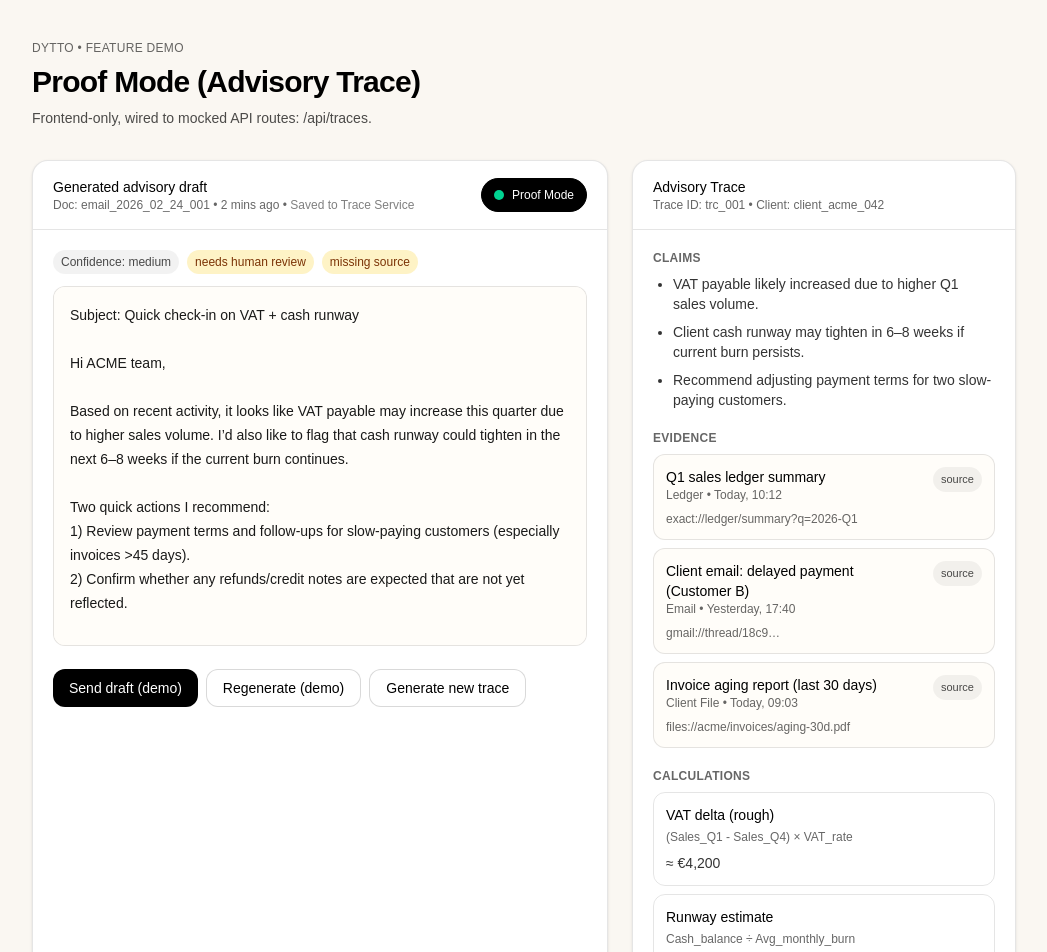
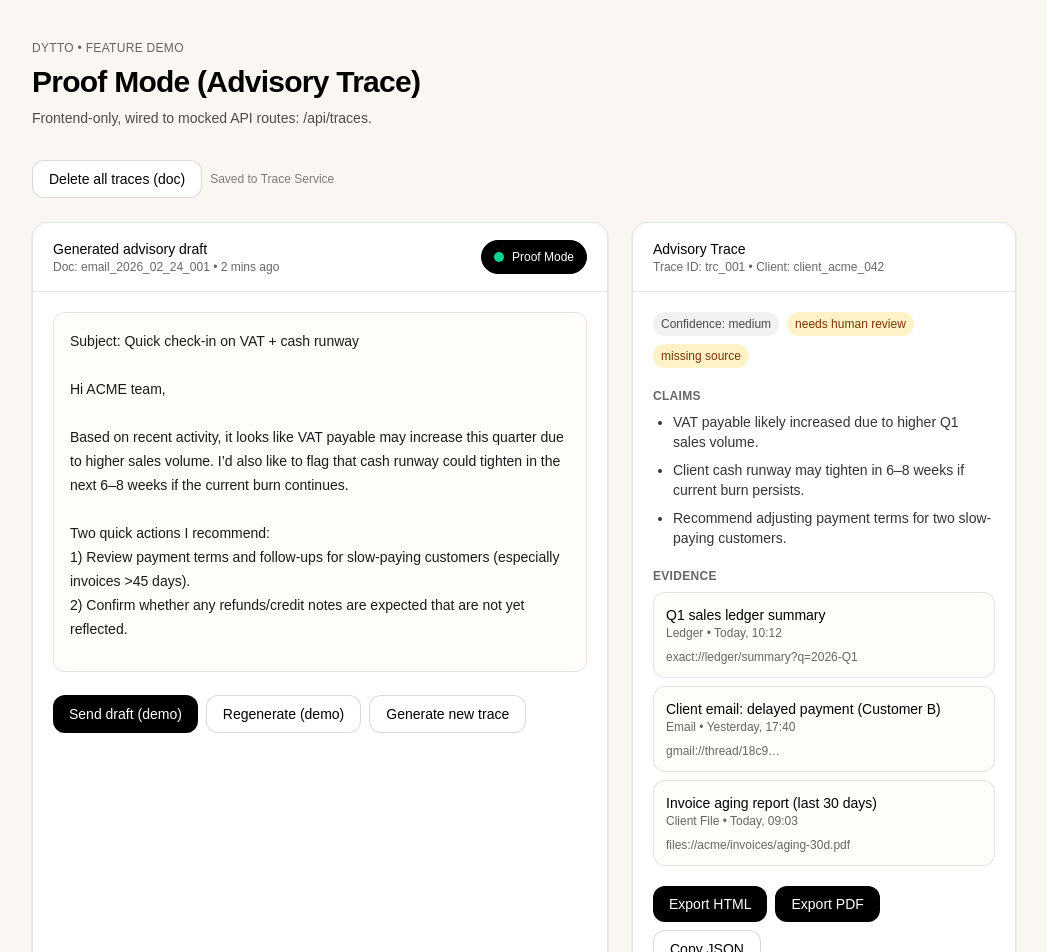
Before and after one commit to AntipasBen23/Dytto-feature-demo, a Next.js app: page / in a window 1280 px wide. Shown: the top 952 px of the page, without its empty margins (116-1163 px from the left). Built offline with nearby package versions, Linux system fonts and the light colour scheme.

Commit message:
updated proofdemo

```diff
--- a/src/app/ProofDemo.tsx
+++ b/src/app/ProofDemo.tsx
@@ -2,7 +2,7 @@
 
 import { useEffect, useMemo, useState } from "react";
 import { makeSeedTrace, type Trace } from "@/lib/traceSchema";
-import { buildMemoHtml } from "@/lib/memoExport";
+import { buildMemoHtml, openPrintMemo } from "@/lib/memoExport";
 import { createTrace, listTraces } from "@/lib/traceApi";
 import { uid, relativeNow } from "@/lib/ids";
 import TraceHistory from "./TraceHistory";
@@ -41,7 +41,7 @@ Best,
   function pop(msg: string) {
     setToast(msg);
     window.clearTimeout((pop as any)._t);
-    (pop as any)._t = window.setTimeout(() => setToast(null), 2000);
+    (pop as any)._t = window.setTimeout(() => setToast(null), 2200);
   }
 
   async function refreshHistory(docId: string) {
@@ -114,6 +114,15 @@ Best,
     pop("Exported memo (HTML)");
   }
 
+  function exportMemoPdf(trace: Trace) {
+    try {
+      openPrintMemo(trace, draftEmail);
+      pop("Opened print dialog (Save as PDF)");
+    } catch (e: any) {
+      pop(e?.message || "Print failed");
+    }
+  }
+
   async function generateNewTrace() {
     if (state.status !== "ready") return;
 
@@ -131,22 +140,42 @@ Best,
     };
 
     const created = await createTrace(next);
-    if (!created.ok) {
-      setSavedLabel("");
-      pop(created.error);
-      return;
-    }
+    if (!created.ok) return pop(created.error);
 
     const h = await refreshHistory(cur.docId);
-    if (!h.ok) {
-      setSavedLabel("");
-      pop(h.error);
-      return;
-    }
+    if (!h.ok) return pop(h.error);
 
     setState({ status: "ready", trace: h.traces[0] || created.trace });
     setSavedLabel("Saved to Trace Service");
     pop("Generated new trace");
+  }
+
+  async function deleteAllForDoc() {
+    const docId = state.status === "ready" ? state.trace.docId : seed.docId;
+    setSavedLabel("Deleting…");
+
+    const res = await fetch(`/api/traces?docId=${encodeURIComponent(docId)}`, {
+      method: "DELETE",
+    });
+    const data = await res.json().catch(() => null);
+
+    if (!res.ok || !data?.ok) {
+      setSavedLabel("");
+      return pop(data?.error || `Delete failed (${res.status})`);
+    }
+
+    pop(`Deleted ${data.deleted} trace(s)`);
+    setSavedLabel("");
+
+    // Re-seed immediately so the demo stays alive
+    const created = await createTrace(seed);
+    if (!created.ok) return pop(created.error);
+
+    const h = await refreshHistory(seed.docId);
+    if (!h.ok) return pop(h.error);
+
+    setState({ status: "ready", trace: h.traces[0] || created.trace });
+    setSavedLabel("Saved to Trace Service");
   }
 
   function selectTrace(id: string) {
@@ -172,14 +201,13 @@ Best,
           </p>
         </div>
 
-        {state.status === "loading" ? (
-          <Card>
-            <p className="text-sm font-medium">Loading Trace Service…</p>
-            <p className="mt-2 text-sm text-black/70">Simulating latency + failures.</p>
-          </Card>
-        ) : state.status === "error" ? (
-          <Card>
-            <p className="text-sm font-medium">Trace Service error</p>
+        {state.status !== "ready" ? (
+          <div className="rounded-2xl border border-black/10 bg-white p-6 shadow-sm">
+            <p className="text-sm font-medium">
+              {state.status === "loading" ? "Loading Trace Service…" : "Trace Service error"}
+            </p>
+            {state.status === "error" ? (
+              <>
                 <p className="mt-2 text-sm text-black/70">{state.message}</p>
                 <button
                   onClick={() => window.location.reload()}
@@ -187,15 +215,28 @@ Best,
                 >
                   Retry
                 </button>
-          </Card>
+              </>
+            ) : (
+              <p className="mt-2 text-sm text-black/70">Simulating latency + failures.</p>
+            )}
+          </div>
         ) : (
           <>
+            <div className="mb-4 flex flex-wrap items-center gap-2">
+              <button
+                type="button"
+                onClick={deleteAllForDoc}
+                className="rounded-xl border border-black/15 bg-white px-4 py-2 text-sm font-medium text-black hover:bg-black/5"
+              >
+                Delete all traces (doc)
+              </button>
+              <span className="text-xs text-black/50">
+                {savedLabel ? savedLabel : `Doc: ${state.trace.docId}`}
+              </span>
+            </div>
+
             <div className="mb-6">
-              <TraceHistory
-                traces={history}
-                selectedId={state.trace.id}
-                onSelect={selectTrace}
-              />
+              <TraceHistory traces={history} selectedId={state.trace.id} onSelect={selectTrace} />
             </div>
 
             <div className="grid gap-6 lg:grid-cols-[1.2fr_0.8fr]">
@@ -206,12 +247,6 @@ Best,
                     <p className="text-sm font-medium">Generated advisory draft</p>
                     <p className="text-xs text-black/60">
                       Doc: {state.trace.docId} • {state.trace.createdAt}
-                      {savedLabel ? (
-                        <>
-                          {" "}
-                          • <span className="text-black/50">{savedLabel}</span>
-                        </>
-                      ) : null}
                     </p>
                   </div>
 
@@ -237,20 +272,6 @@ Best,
                 </div>
 
                 <div className="px-5 py-5">
-                  <div className="mb-3 flex flex-wrap items-center gap-2">
-                    <span className="rounded-full bg-black/5 px-2 py-1 text-xs text-black/70">
-                      Confidence: {state.trace.confidence}
-                    </span>
-                    {state.trace.riskFlags.map((f) => (
-                      <span
-                        key={f}
-                        className="rounded-full bg-amber-100 px-2 py-1 text-xs text-amber-900"
-                      >
-                        {f.replaceAll("_", " ")}
-                      </span>
-                    ))}
-                  </div>
-
                   <textarea
                     readOnly
                     value={draftEmail}
@@ -298,6 +319,20 @@ Best,
                 </div>
 
                 <div className="space-y-5 px-5 py-5">
+                  <div className="flex flex-wrap items-center gap-2">
+                    <span className="rounded-full bg-black/5 px-2 py-1 text-xs text-black/70">
+                      Confidence: {state.trace.confidence}
+                    </span>
+                    {state.trace.riskFlags.map((f) => (
+                      <span
+                        key={f}
+                        className="rounded-full bg-amber-100 px-2 py-1 text-xs text-amber-900"
+                      >
+                        {f.replaceAll("_", " ")}
+                      </span>
+                    ))}
+                  </div>
+
                   <Block title="Claims">
                     <ul className="list-disc space-y-2 pl-5 text-sm text-black/80">
                       {state.trace.claims.map((c, i) => (
@@ -313,32 +348,11 @@ Best,
                           key={e.id}
                           className="rounded-xl border border-black/10 bg-[#fffdf9] p-3"
                         >
-                          <div className="flex items-start justify-between gap-3">
-                            <div>
                           <p className="text-sm font-medium">{e.title}</p>
                           <p className="text-xs text-black/60">
                             {e.source} • {e.timestamp}
                           </p>
-                            </div>
-                            <span className="rounded-full bg-black/5 px-2 py-1 text-[11px] text-black/70">
-                              source
-                            </span>
-                          </div>
-                          <p className="mt-2 break-all text-xs text-black/60">
-                            {e.reference}
-                          </p>
-                        </div>
-                      ))}
-                    </div>
-                  </Block>
-
-                  <Block title="Calculations">
-                    <div className="space-y-2">
-                      {state.trace.calculations.map((c) => (
-                        <div key={c.id} className="rounded-xl border border-black/10 p-3">
-                          <p className="text-sm font-medium">{c.label}</p>
-                          <p className="mt-1 text-xs text-black/60">{c.formula}</p>
-                          <p className="mt-2 text-sm text-black/80">{c.result}</p>
+                          <p className="mt-2 break-all text-xs text-black/60">{e.reference}</p>
                         </div>
                       ))}
                     </div>
@@ -350,24 +364,23 @@ Best,
                       onClick={() => exportMemoHtml(state.trace)}
                       className="rounded-xl bg-black px-4 py-2 text-sm font-medium text-white hover:opacity-90"
                     >
-                      Export memo (HTML)
+                      Export HTML
+                    </button>
+                    <button
+                      type="button"
+                      onClick={() => exportMemoPdf(state.trace)}
+                      className="rounded-xl bg-black px-4 py-2 text-sm font-medium text-white hover:opacity-90"
+                    >
+                      Export PDF
                     </button>
                     <button
                       type="button"
                       onClick={() => copyTraceJson(state.trace)}
                       className="rounded-xl border border-black/15 bg-white px-4 py-2 text-sm font-medium text-black hover:bg-black/5"
                     >
-                      Copy trace JSON
+                      Copy JSON
                     </button>
                   </div>
-
-                  <button
-                    type="button"
-                    onClick={() => window.location.reload()}
-                    className="text-xs text-black/50 underline decoration-black/20 underline-offset-4 hover:text-black/70"
-                  >
-                    Reset demo (reload)
-                  </button>
                 </div>
               </aside>
             </div>
@@ -384,14 +397,6 @@ Best,
   );
 }
 
-function Card(props: { children: React.ReactNode }) {
-  return (
-    <div className="rounded-2xl border border-black/10 bg-white p-6 shadow-sm">
-      {props.children}
-    </div>
-  );
-}
-
 function Block(props: { title: string; children: React.ReactNode }) {
   return (
     <section>
```
Lines whose indentation alone changed are shown as unchanged.
